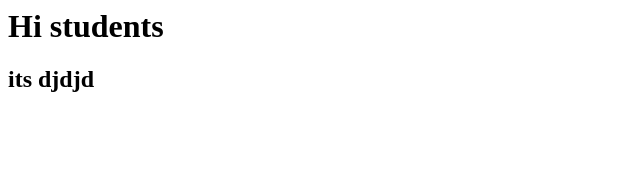
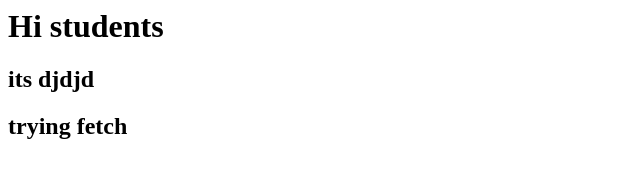
Before and after one commit to Azka-Sohail/devops, a plain HTML site: page INDEX.html in a window 1280 px wide. Shown: the whole page, without its empty margins (0-640 px from the left). Drawn offline with Linux system fonts and the light colour scheme.

Commit message:
Trying Fetch

```diff
--- a/INDEX.html
+++ b/INDEX.html
@@ -1,2 +1,3 @@
 <h1> Hi students</h1>
 <h2> its djdjd </h2>
+<h2> trying fetch </h2>
```
